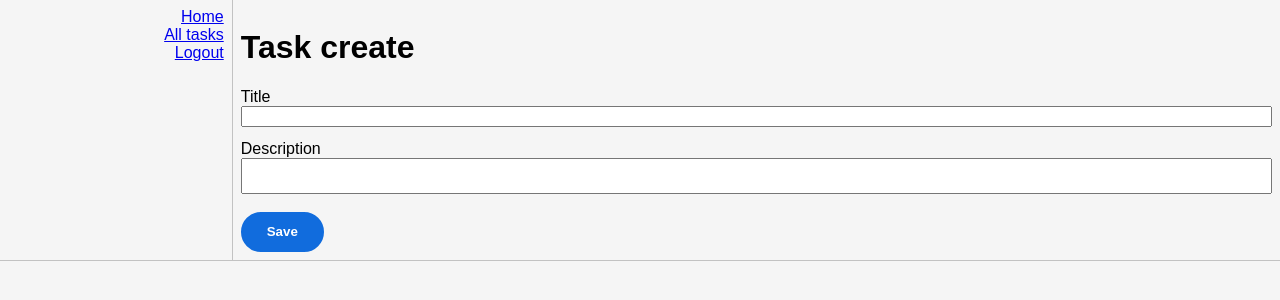
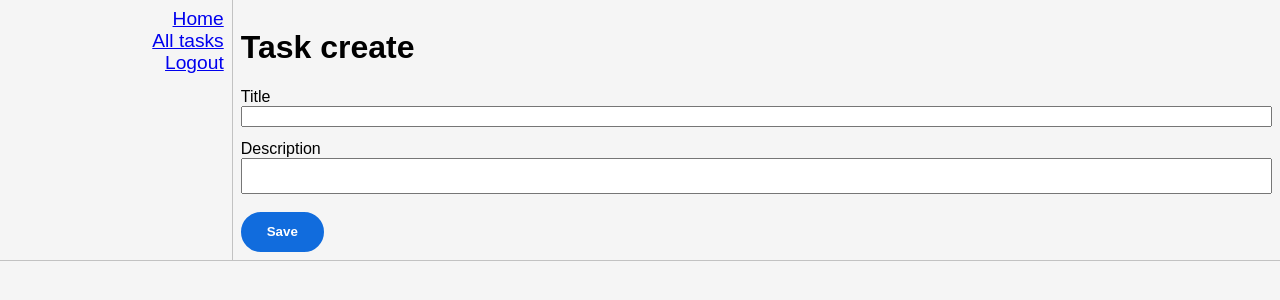
Before and after one commit to mmerklinger/todo-app, a Python web app: template todo_app/templates/tasks_create.html in a window 1280 px wide. Shown: the part 49-349 px from the top of the page. Run offline with Jinja, Linux system fonts and the light colour scheme; the template is opened without the code that fills it, so the values that code supplies are empty.

Commit message:
Increase menu font size

```diff
--- a/todo_app/static/styles.css
+++ b/todo_app/static/styles.css
@@ -174,6 +174,12 @@ table, th, td {
     font-weight: bold;
 }
 
+/* menu */
+
+.menu > nav > a {
+    font-size: 1.2em;
+}
+
 @media screen and (min-width: 768px) {
     /* grid */
 
```
